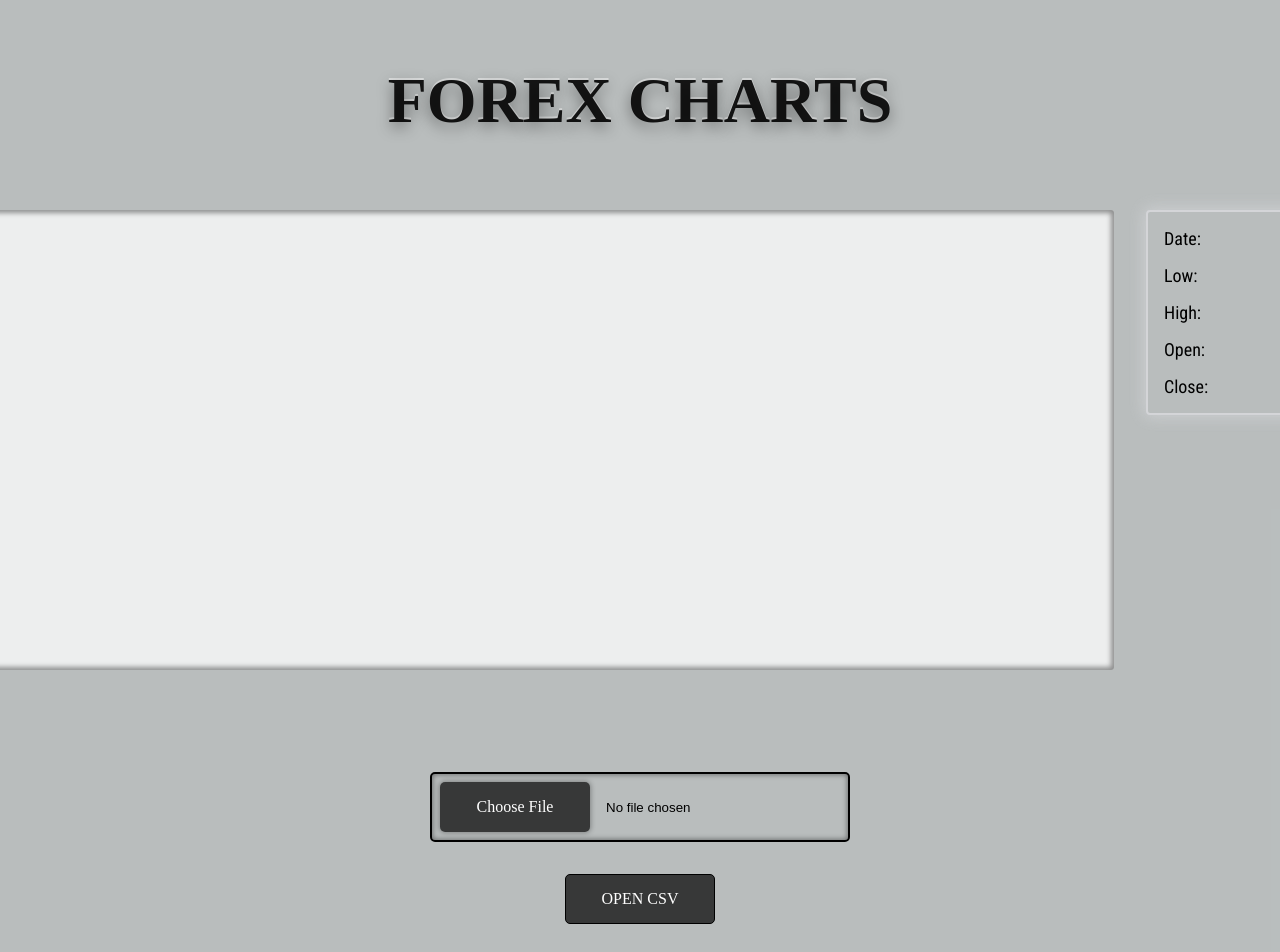
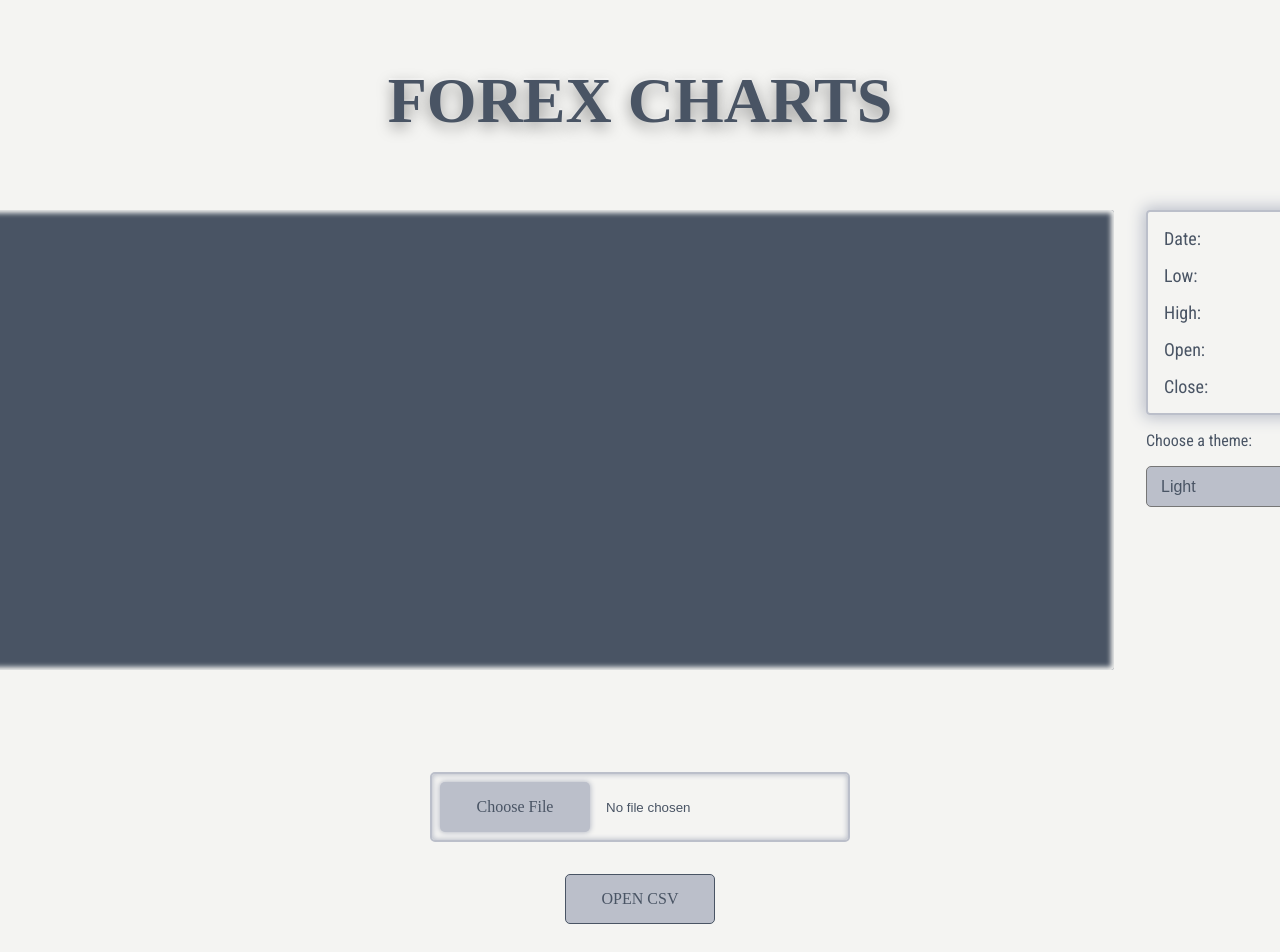
Before and after one commit to georgeonisiforou/Forex-Charts, a Next.js app: page / in a window 1280 px wide. Shown: the top 952 px of the page. Built offline with nearby package versions, Linux system fonts and the light colour scheme; a web font is replaced by a local one.

Commit message:
added themes and notification banner

```diff
--- a/components/ForexTable.js
+++ b/components/ForexTable.js
@@ -1,6 +1,7 @@
 import React from "react";
-import { styled } from "styled-components";
-import { useState } from "react";
+import { ThemeProvider, styled } from "styled-components";
+import { useState, useContext } from "react";
+import NotificationContext from "@/components/NotificationProvider";
 
 const Container = styled.div`
   width: 100%;
@@ -10,13 +11,13 @@ const Container = styled.div`
   align-items: center;
   padding: 64px;
   gap: 32px;
-  background-color: rgba(100, 110, 110, 0.45);
+  background-color: ${(props) => props.theme.bgColor};
 `;
 
 const Title = styled.h1`
   font-size: 64px;
   font-family: "ADLaM Display", cursive;
-  color: rgba(0, 0, 0, 0.9);
+  color: ${({ theme }) => theme.textColor};
   text-shadow: 0 0.15ch 15px rgba(0, 0, 0, 0.4),
     0 -2px 0 rgba(255, 255, 255, 0.5);
 `;
@@ -33,13 +34,13 @@ const InfoSidebar = styled.div`
   flex-direction: column;
   gap: 16px;
   width: 220px;
-  border: 2px solid rgba(230, 230, 235, 0.6);
+  border: 2px solid ${({ theme }) => theme.accentColor};
   padding: 1rem;
   height: fit-content;
   border-radius: 4px;
   font-size: 18px;
-  box-shadow: 0px 0px 15px 3px rgba(230, 230, 235, 0.4);
-  color: #000;
+  box-shadow: 0px 0px 15px 3px ${({ theme }) => theme.accentColor};
+  color: ${({ theme }) => theme.textColor};
 `;
 
 const Table = styled.div`
@@ -56,36 +57,37 @@ const TableRow = styled.div`
 
   &:first-child {
     font-weight: 600;
-    background-color: rgba(0, 0, 0, 0.7);
-    color: #fff;
+    background-color: ${({ theme }) => theme.accentColor};
+    color: ${({ theme }) => theme.textColor};
   }
 `;
 
 const Cell = styled.div`
   flex: 1;
-  border: 1px solid rgba(255, 255, 255, 0.4);
+  border: 1px solid ${({ theme }) => theme.textColor};
   display: flex;
   justify-content: center;
   align-items: center;
   height: 50px;
+  color: ${({ theme }) => theme.textColor};
 `;
 
 const FetchDataBtn = styled.button`
   width: 150px;
   height: 50px;
   font-family: "ADLaM Display", cursive;
-  background-color: rgba(0, 0, 0, 0.7);
+  background-color: ${({ theme }) => theme.accentColor};
   cursor: pointer;
   border-radius: 5px;
-  border: 1px solid #000;
-  color: #fff;
+  border: 1px solid ${({ theme }) => theme.textColor};
+  color: ${({ theme }) => theme.textColor};
   font-size: 16px;
   transition: all 0.3s ease;
   text-transform: uppercase;
 
   &:active {
     transform: translateY(2px);
-    background-color: #eff;
+    background-color: ${({ theme }) => theme.bgColor};
   }
 `;
 
@@ -93,14 +95,14 @@ const InputFile = styled.input`
   width: 420px;
   padding: 8px;
   border-radius: 5px;
-  border: 2px solid #000;
-  box-shadow: inset 0px 0px 5px 1px rgba(0, 0, 0, 0.4);
-  color: #000;
+  border: 2px solid ${({ theme }) => theme.accentColor};
+  box-shadow: inset 0px 0px 5px 1px ${({ theme }) => theme.accentColor};
+  color: ${({ theme }) => theme.textColor};
 
   &::file-selector-button {
-    background-color: rgba(0, 0, 0, 0.7);
+    background-color: ${({ theme }) => theme.accentColor};
     border: none;
-    color: #fff;
+    color: ${({ theme }) => theme.textColor};
     height: 50px;
     width: 150px;
     cursor: pointer;
@@ -108,24 +110,24 @@ const InputFile = styled.input`
     font-family: "ADLaM Display", cursive;
     margin-right: 16px;
     border-radius: 5px;
-    box-shadow: 0px 0px 5px 1px rgba(0, 0, 0, 0.3);
+    box-shadow: 0px 0px 5px 1px ${({ theme }) => theme.accentColor};
   }
 `;
 
 const GraphContainer = styled.div`
   width: 1200px;
   height: 460px;
-  background-color: rgba(250, 250, 250, 0.8);
+  background-color: ${({ theme }) => theme.textColor};
   position: relative;
   margin-bottom: 30px;
   border-radius: 3px;
-  box-shadow: 0px 0px 5px 3px rgba(0, 0, 0, 0.4) inset;
+  box-shadow: 0px 0px 5px 3px ${({ theme }) => theme.bgColor} inset;
 `;
 
 const YAxisLine = styled.div`
   width: 10px;
   height: 2px;
-  background-color: #000;
+  background-color: ${({ theme }) => theme.textColor};
 `;
 
 const YAxisValue = styled.div`
@@ -136,13 +138,13 @@ const YAxisValue = styled.div`
   position: absolute;
   left: -80px;
   bottom: ${({ positionb }) => `${positionb}px`};
-  color: #000;
+  color: ${({ theme }) => theme.textColor};
 `;
 
 const XAxisLine = styled.div`
   width: 2px;
   height: 10px;
-  background-color: #000;
+  background-color: ${({ theme }) => theme.textColor};
 `;
 
 const XAxisValue = styled.div`
@@ -153,7 +155,7 @@ const XAxisValue = styled.div`
   left: ${({ positionl }) => `${positionl}px`};
   bottom: -20px;
   font-size: 9px;
-  color: #000;
+  color: ${({ theme }) => theme.textColor};
 `;
 
 const LowHighLine = styled.div`
@@ -190,7 +192,51 @@ const OpenCloseBar = styled.div`
   }
 `;
 
+const Sidebar = styled.div`
+  display: flex;
+  flex-direction: column;
+  gap: 16px;
+`;
+
+const SelectTheme = styled.select`
+  border-radius: 5px;
+  font-size: 16px;
+  padding: 10px;
+  outline: none;
+  background-color: ${({ theme }) => theme.accentColor};
+  color: ${({ theme }) => theme.textColor};
+`;
+
 const ForexTable = () => {
+  const themes = {
+    light: {
+      bgColor: "#F4F4F2",
+      textColor: "#495464",
+      accentColor: "#BBBFCA",
+    },
+
+    dark: {
+      bgColor: "#222831",
+      textColor: "#EEEEEE",
+      accentColor: "#00ADB5",
+    },
+
+    ocean: {
+      bgColor: "#E3FDFD",
+      textColor: "#71C9CE",
+      accentColor: "#A6E3E9",
+    },
+
+    hot: {
+      bgColor: "#F67280",
+      textColor: "#fff",
+      accentColor: "#6C5B7B",
+    },
+  };
+
+  const ThemePreferenceContext = React.createContext();
+  const notificationCtx = useContext(NotificationContext);
+
   const [fileDoc, setFileDoc] = useState([]);
   const [usableData, setUsableData] = useState([]);
   const [compilation, setCompilation] = useState([]);
@@ -203,6 +249,9 @@ const ForexTable = () => {
   const [xAxisPointsDistance, setXAxisPointsDistance] = useState(0);
   const [graph, setGraph] = useState([]);
   const [selectedBar, setSelectedBar] = useState();
+  const [selectedTheme, setSelectedTheme] = useState("light");
+
+  const theme = { ...themes[selectedTheme] };
 
   const convertText = () => {
     let arrayFromText = fileDoc.split(/\r?\n/);
@@ -379,12 +428,19 @@ const ForexTable = () => {
   const handleFileRead = (e) => {
     const content = reader.result;
     setFileDoc(content);
+    notificationCtx.success("Loaded!");
+    setTimeout(() => {
+      notificationCtx.clear();
+    }, 3000);
   };
 
   const fetchData = (file) => {
     reader = new FileReader();
+
     reader.onloadend = handleFileRead;
+
     reader.readAsText(file);
+    notificationCtx.success("Loading...");
   };
   const headers = [
     "DATE",
@@ -395,6 +451,10 @@ const ForexTable = () => {
   ];
 
   return (
+    <ThemePreferenceContext.Provider
+      value={{ selectedTheme, setSelectedTheme }}
+    >
+      <ThemeProvider theme={theme}>
         <Container>
           <Title>FOREX CHARTS</Title>
           <Graph>
@@ -443,7 +503,9 @@ const ForexTable = () => {
                     }
                     positionl={xAxis[idx]}
                     barheight={
-                  el.openCloseHeightPixels === 0 ? 1 : el.openCloseHeightPixels
+                      el.openCloseHeightPixels === 0
+                        ? 1
+                        : el.openCloseHeightPixels
                     }
                     color={
                       el.open > el.close
@@ -454,6 +516,7 @@ const ForexTable = () => {
                 </div>
               ))}
             </GraphContainer>
+            <Sidebar>
               <InfoSidebar>
                 <p>
                   Date:{" "}
@@ -465,9 +528,27 @@ const ForexTable = () => {
                 <p>Open: {selectedBar && selectedBar.open}</p>
                 <p>Close: {selectedBar && selectedBar.close}</p>
               </InfoSidebar>
+              <label for="themes" style={{ color: theme.textColor }}>
+                Choose a theme:
+              </label>
+              <SelectTheme
+                id="themes"
+                name="themes"
+                value={selectedTheme}
+                onChange={(e) => {
+                  setSelectedTheme(e.target.value);
+                }}
+              >
+                <option value="light">Light</option>
+                <option value="dark">Dark</option>
+                <option value="ocean">Ocean</option>
+                <option value="hot">Hot</option>
+              </SelectTheme>
+            </Sidebar>
           </Graph>
           <InputFile
             type="file"
+            accept=".csv"
             onChange={(e) => {
               fetchData(e.target.files[0]);
             }}
@@ -489,6 +570,8 @@ const ForexTable = () => {
               ))}
           </Table>
         </Container>
+      </ThemeProvider>
+    </ThemePreferenceContext.Provider>
   );
 };
 
--- /dev/null
+++ b/components/Notification.js
@@ -0,0 +1,38 @@
+import React from "react";
+import { useContext } from "react";
+import NotificationContext from "@/components/NotificationProvider";
+import styled from "styled-components";
+
+const Container = styled.div`
+  width: 200px;
+  height: 40px;
+  position: fixed;
+  right: 20px;
+  top: 20px;
+  padding: 10px;
+  border-radius: 5px;
+  box-shadow: 0 2px 5px rgba(0, 0, 0, 0.1);
+  color: white;
+  transition: all 0.3s ease;
+
+  &.success {
+    background-color: green;
+  }
+
+  &.error {
+    background-color: red;
+  }
+`;
+
+const Notification = () => {
+  const notificationCtx = useContext(NotificationContext);
+
+  return (
+    notificationCtx.notification !== null && (
+      <Container className={notificationCtx.notification}>
+        <p> {notificationCtx.notificationText} </p>
+      </Container>
+    )
+  );
+};
+export default Notification;
--- /dev/null
+++ b/components/NotificationProvider.js
@@ -0,0 +1,48 @@
+import React, { useState } from "react";
+
+const NotificationContext = React.createContext({
+  notification: null,
+  notificationText: null,
+  success: () => {},
+  error: () => {},
+});
+
+const STATES = {
+  SUCCESS: "success",
+  ERROR: "error",
+};
+
+const NotificationProvider = (props) => {
+  const [notification, setNotification] = useState(null);
+  const [notificationText, setNotificationText] = useState(null);
+  const success = (text) => {
+    window.scroll(0, 0);
+    setNotificationText(text);
+    setNotification(STATES.SUCCESS);
+  };
+  const error = (text) => {
+    window.scroll(0, 0);
+    setNotificationText(text);
+    setNotification(STATES.ERROR);
+  };
+  const clear = () => {
+    setNotificationText(null);
+    setNotification(null);
+  };
+  return (
+    <NotificationContext.Provider
+      value={{
+        success,
+        error,
+        clear,
+        notification,
+        notificationText,
+      }}
+    >
+      {props.children}
+    </NotificationContext.Provider>
+  );
+};
+
+export { NotificationProvider };
+export default NotificationContext;
--- a/pages/index.js
+++ b/pages/index.js
@@ -3,6 +3,8 @@ import Image from "next/image";
 
 import styles from "@/styles/Home.module.css";
 import ForexTable from "@/components/ForexTable";
+import { NotificationProvider } from "@/components/NotificationProvider";
+import Notification from "@/components/Notification";
 
 export default function Home() {
   return (
@@ -13,7 +15,10 @@ export default function Home() {
         <meta name="viewport" content="width=device-width, initial-scale=1" />
         <link rel="icon" href="/favicon.ico" />
       </Head>
-      <ForexTable />
+      <NotificationProvider>
+        <Notification />
+        <ForexTable />
+      </NotificationProvider>
     </>
   );
 }
```
Lines whose indentation alone changed are shown as unchanged.
